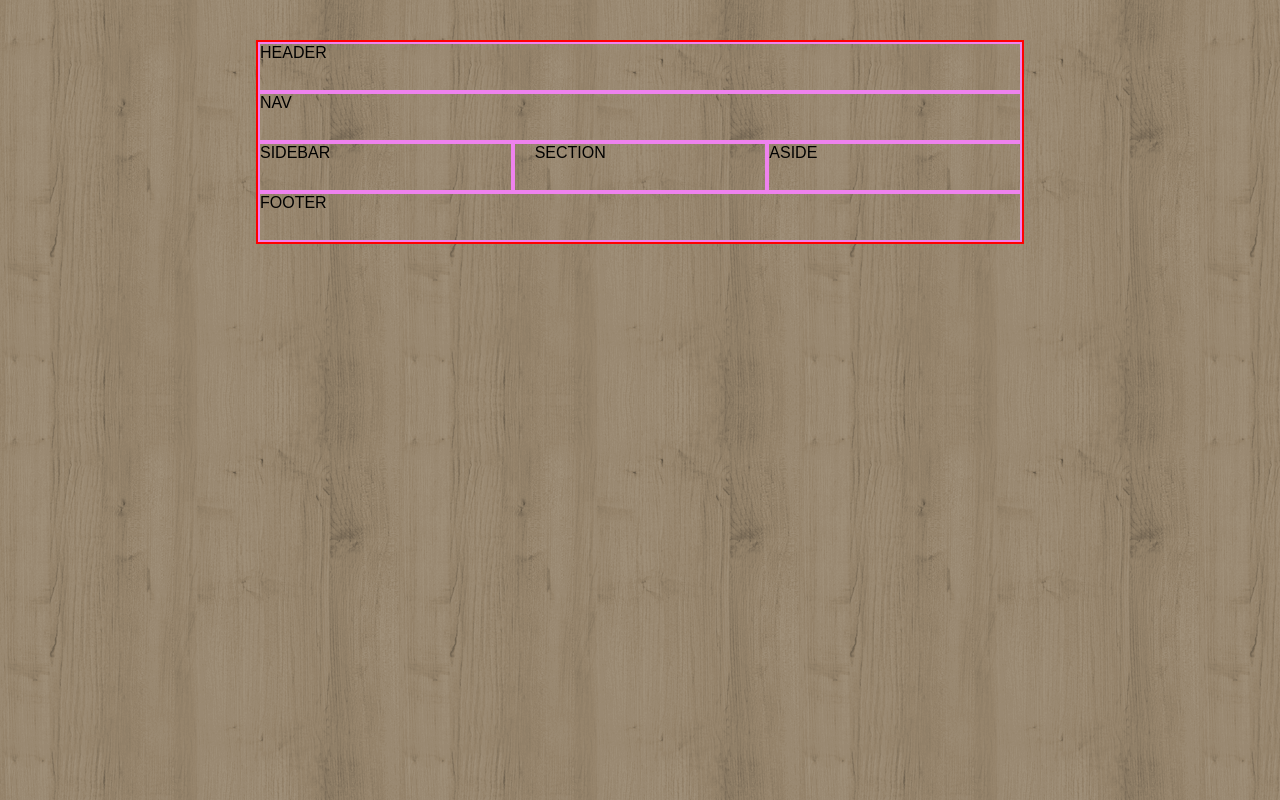
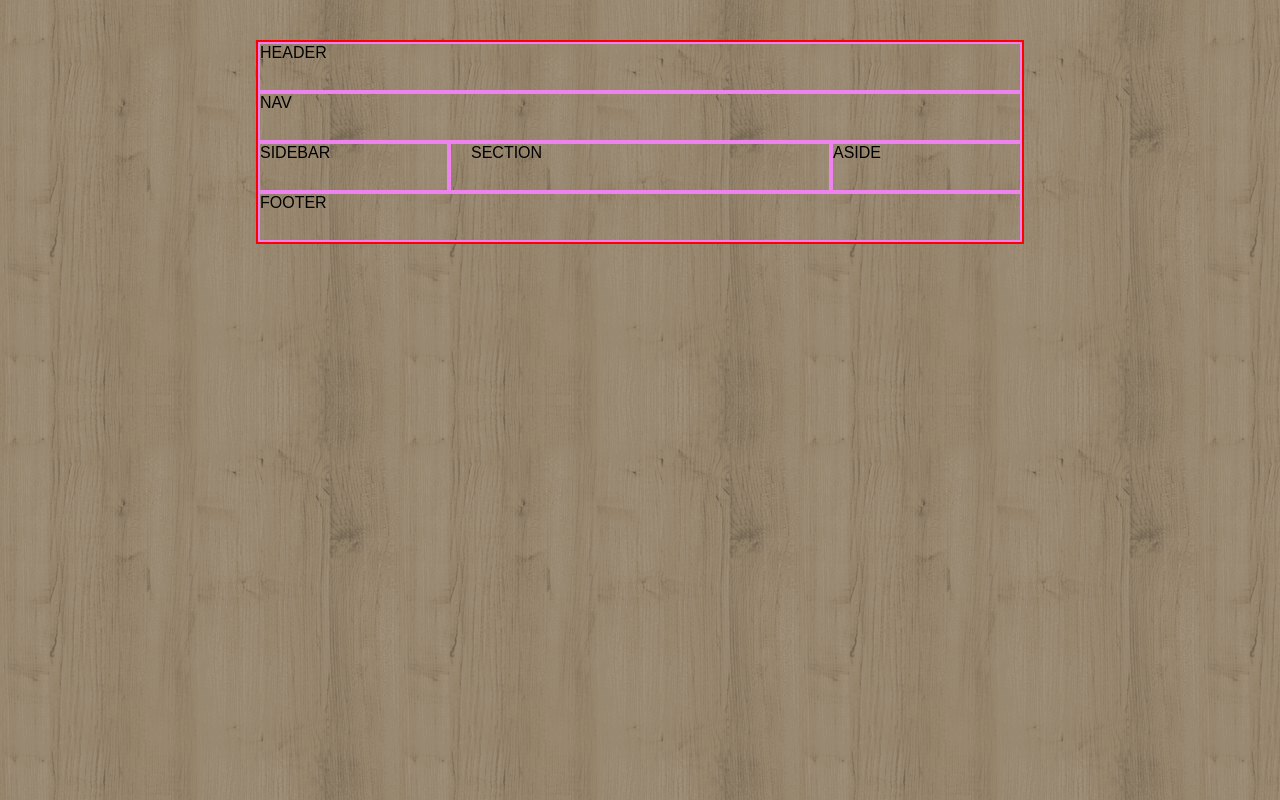
Before and after one commit to ElleDlag/htmlcss-struttura-wp, a plain HTML site: page index.html in a window 1280 px wide. Drawn offline with Linux system fonts and the light colour scheme.

Commit message:
header init

```diff
--- a/assets/css/main.css
+++ b/assets/css/main.css
@@ -46,8 +46,10 @@ header,nav,section,aside,footer{
 header,nav,footer{
   width:100%
 }
-section,aside{
-  width:33.333%
+section{
+  width:50%;
+  padding:0 20px
 }
-section{
-  padding:0 20px}
+aside{
+  width:25%
+}
```
Also changed, not shown: assets/img/default-header.jpg (added).
